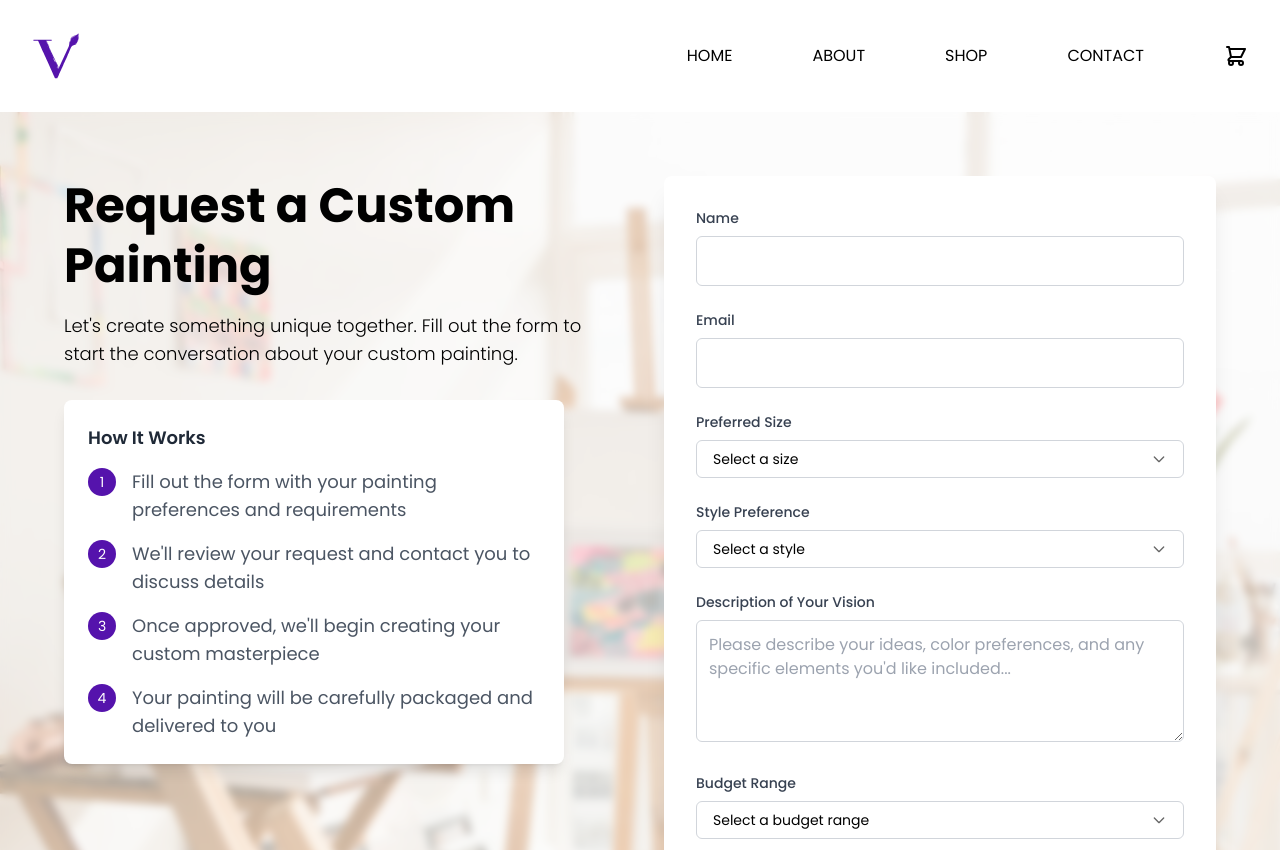
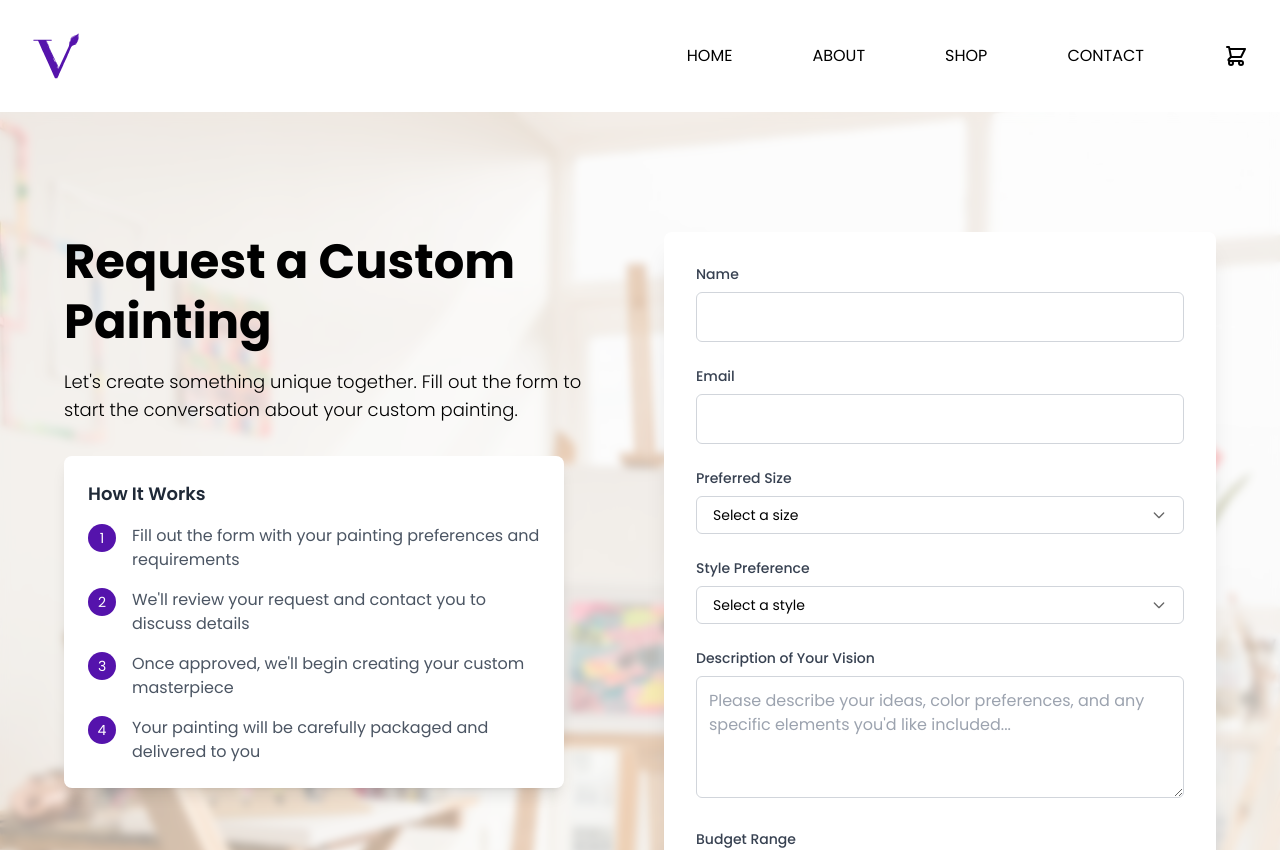
Before and after one commit to tom318267/ginnysart, a Next.js app: page /custom-painting in a window 1280 px wide. Shown: the top 850 px of the page. Built offline with nearby package versions, Linux system fonts and the light colour scheme.

Commit message:
adjust cart page

```diff
--- a/src/components/AboutHero.tsx
+++ b/src/components/AboutHero.tsx
@@ -20,7 +20,7 @@ const AboutHero = () => {
         <h5 className="text-light-purple uppercase font-normal text-[16px] lg:text-[20px] tracking-wide mb-4">
           Virginia Hampton
         </h5>
-        <h1 className="text-4xl md:text-5xl lg:text-6xl font-bold text-gray-900 leading-tight md:leading-[60px] lg:leading-[80px]">
+        <h1 className="text-4xl md:text-5xl lg:text-6xl font-bold text-black leading-tight md:leading-[60px] lg:leading-[80px]">
           Meet the Artist Behind the Brush
         </h1>
         <p className="text-base md:text-lg font-light text-black mt-4 max-w-[680px] mx-auto">
--- a/src/pages/cart.tsx
+++ b/src/pages/cart.tsx
@@ -22,10 +22,14 @@ const CartPage = () => {
   };
 
   return (
-    <section className="container mx-auto px-4 lg:px-8 py-8">
+    <section className="py-[60px] lg:py-[120px] px-4 lg:px-8 bg-gradient-to-br from-[#F8F7FF] via-[#FCFAFF] to-[#FFFFFF]">
+      <div className="container mx-auto">
         <h1 className="text-4xl md:text-5xl leading-tight md:leading-[60px] font-bold mb-8 text-black text-center md:text-left">
           Shopping Cart
         </h1>
+
+        {/* Horizontal Line */}
+        <hr className="border-gray-200 mb-12" />
 
         {cartItems.length === 0 ? (
           <div className="flex flex-col items-center justify-center py-12">
@@ -96,7 +100,7 @@ const CartPage = () => {
 
             {/* Order Summary */}
             <div className="lg:col-span-1">
-            <div className="bg-gray-50 rounded-lg p-6">
+              <div className="bg-white rounded-lg shadow-xl p-8 hover:shadow-2xl transition-shadow duration-300">
                 <h2 className="text-xl font-semibold mb-6">Order Summary</h2>
                 <div className="space-y-4 mb-6">
                   <div className="flex justify-between text-lg">
@@ -125,6 +129,7 @@ const CartPage = () => {
             </div>
           </div>
         )}
+      </div>
     </section>
   );
 };
--- a/src/pages/contact.tsx
+++ b/src/pages/contact.tsx
@@ -19,7 +19,7 @@ const ContactPage = () => {
 
   return (
     <section
-      className="relative py-16 px-4 lg:px-8 bg-cover bg-center bg-no-repeat"
+      className="relative py-[60px] lg:py-[120px] px-4 lg:px-8 bg-cover bg-center bg-no-repeat"
       style={{
         backgroundImage: 'url("/images/purplepaint.jpg")',
         imageRendering: "crisp-edges",
--- a/src/pages/custom-painting.tsx
+++ b/src/pages/custom-painting.tsx
@@ -63,7 +63,7 @@ const CustomPaintingPage = () => {
 
   return (
     <section
-      className="relative py-16 px-4 lg:px-8 bg-cover bg-center bg-no-repeat"
+      className="relative py-[60px] lg:py-[120px] px-4 lg:px-8 bg-cover bg-center bg-no-repeat"
       style={{
         backgroundImage: 'url("/images/artstudio.jpg")',
         imageRendering: "crisp-edges",
@@ -97,7 +97,7 @@ const CustomPaintingPage = () => {
                     <span className="bg-custom-purple text-white w-7 h-7 rounded-full flex items-center justify-center shrink-0 text-sm">
                       1
                     </span>
-                    <p className="text-gray-600 text-base lg:text-lg">
+                    <p className="text-gray-600 text-base">
                       Fill out the form with your painting preferences and
                       requirements
                     </p>
@@ -106,7 +106,7 @@ const CustomPaintingPage = () => {
                     <span className="bg-custom-purple text-white w-7 h-7 rounded-full flex items-center justify-center shrink-0 text-sm">
                       2
                     </span>
-                    <p className="text-gray-600 text-base lg:text-lg">
+                    <p className="text-gray-600 text-base">
                       We'll review your request and contact you to discuss
                       details
                     </p>
@@ -115,7 +115,7 @@ const CustomPaintingPage = () => {
                     <span className="bg-custom-purple text-white w-7 h-7 rounded-full flex items-center justify-center shrink-0 text-sm">
                       3
                     </span>
-                    <p className="text-gray-600 text-base lg:text-lg">
+                    <p className="text-gray-600 text-base">
                       Once approved, we'll begin creating your custom
                       masterpiece
                     </p>
@@ -124,7 +124,7 @@ const CustomPaintingPage = () => {
                     <span className="bg-custom-purple text-white w-7 h-7 rounded-full flex items-center justify-center shrink-0 text-sm">
                       4
                     </span>
-                    <p className="text-gray-600 text-base lg:text-lg">
+                    <p className="text-gray-600 text-base">
                       Your painting will be carefully packaged and delivered to
                       you
                     </p>
```
Lines whose indentation alone changed are shown as unchanged.
